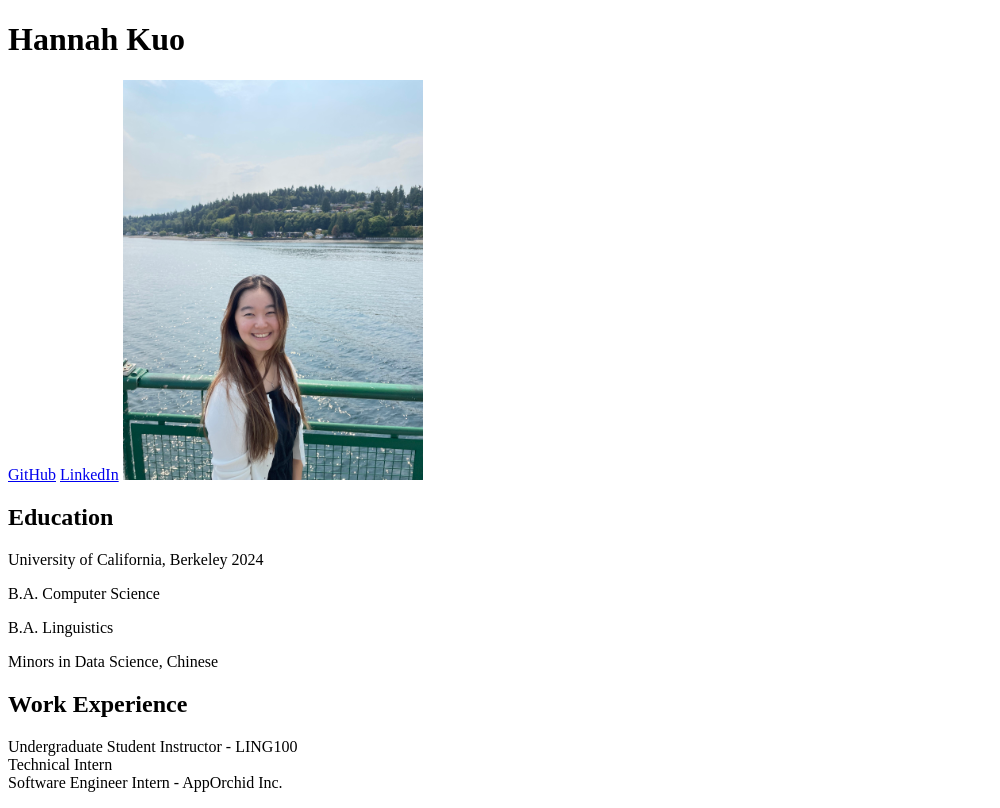
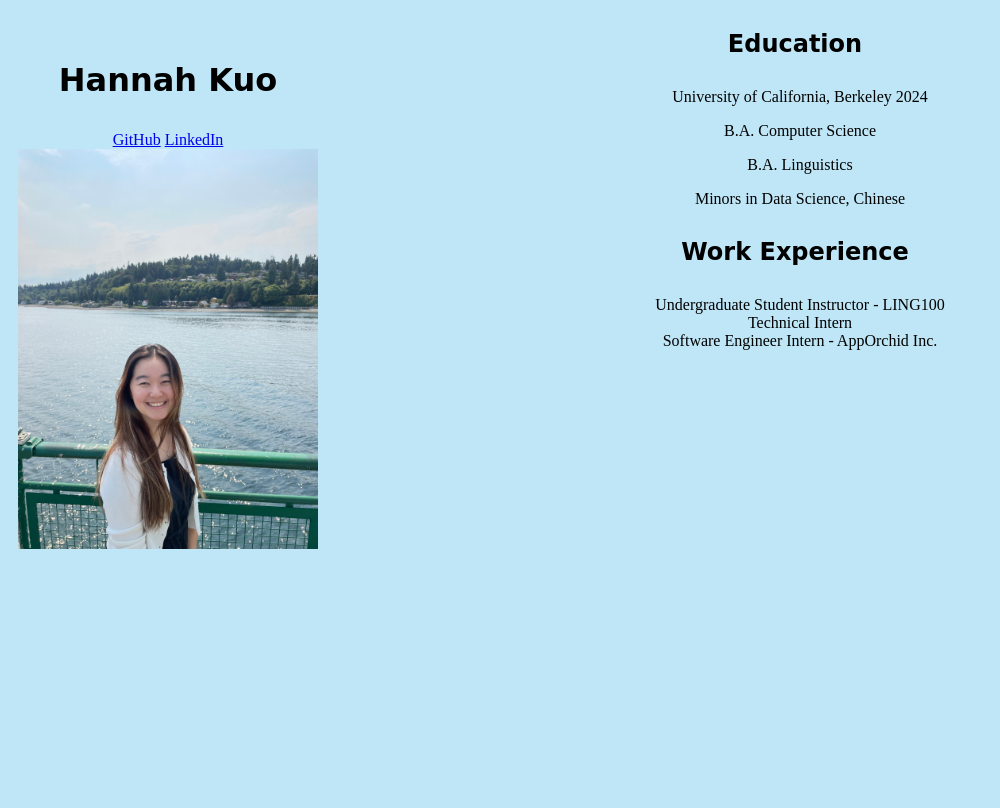
Before and after one commit to hkuo06/hkuo06.github.io, a plain HTML site: page index.html in a window 1280 px wide. Shown: the whole page, without its empty margins (0-1000 px from the left). Drawn offline with Linux system fonts and the light colour scheme.

Commit message:
style two column layout

```diff
--- a/index.html
+++ b/index.html
@@ -8,21 +8,25 @@
 </head>
 <body>
     <div class="container">
-        <h1>Hannah Kuo</h1>
-        <a href="https://github.com/hkuo06">GitHub</a>
-        <a href="https://www.linkedin.com/in/hannah-kuo-06/">LinkedIn</a>
-        <img src="pic.jpg" alt="Hannah Kuo">
+        <div class="about">
+            <h1>Hannah Kuo</h1>
+            <div >
+                <a href="https://github.com/hkuo06">GitHub</a>
+                <a href="https://www.linkedin.com/in/hannah-kuo-06/">LinkedIn</a>
+            </div>
+
+            <img src="pic.jpg" alt="Hannah Kuo">
+        </div>
+
     </div>
-    <div class="education">
-        <h2>Education</h2>
+    <div class="experience">
+        <h2 class="">Education</h2>
         <p>University of California, Berkeley 2024</p>
         <p>B.A. Computer Science</p>
         <p>B.A. Linguistics</p>
         <p>Minors in Data Science, Chinese</p>
 
-    </div>
-    <div class="work">
-        <h2>Work Experience</h2>
+        <h2 class="experience">Work Experience</h2>
         <dl>
             <dt>Undergraduate Student Instructor - LING100</dt>
             <dd></dd>
@@ -30,6 +34,9 @@
             <dd></dd>
             <dt>Software Engineer Intern - AppOrchid Inc.</dt>
             <dd></dd>
+
+    </div>
+
     </div>
 </body>
 </html>
--- a/styles.css
+++ b/styles.css
@@ -1,7 +1,45 @@
-p { color: black; }
+body {
+    background-color:rgb(190, 230, 246);
+}
+
+h1 {
+    font-family: cursive;
+    text-align: center;
+    padding: 10px;
+}
+
+h2 {
+    font-family: cursive;
+    text-align: center;
+    padding: 10px;
+}
+
+p {
+    color: black;
+}
 
 img {
     width: 300px;
     height: auto;
+    margin-left: auto;
+    margin-right: auto;
+}
 
+.center {
+    text-align: center;
+    padding: 10px;
 }
+div {
+    text-align: center;
+}
+
+.container {
+    float: left;
+    padding:10px;
+    display: table;
+}
+
+.about {
+    width: 50%;
+    display: table;
+}
```
